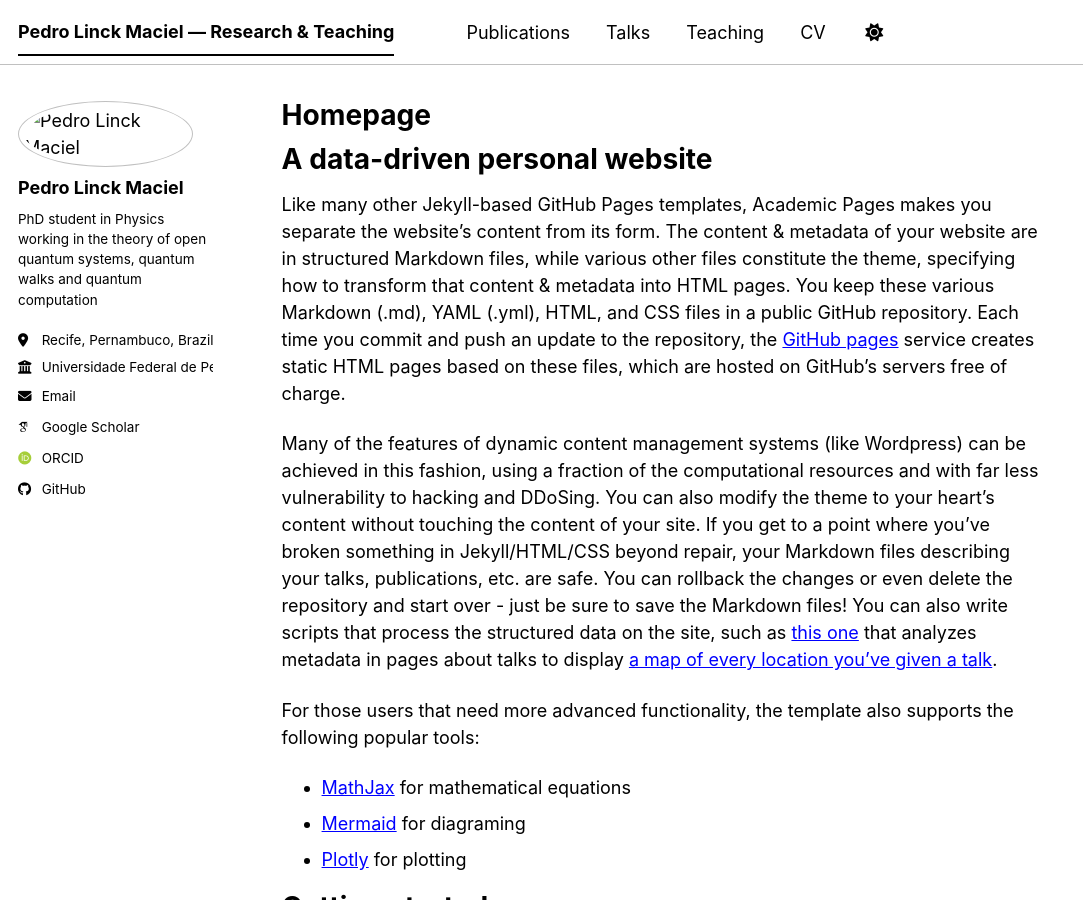
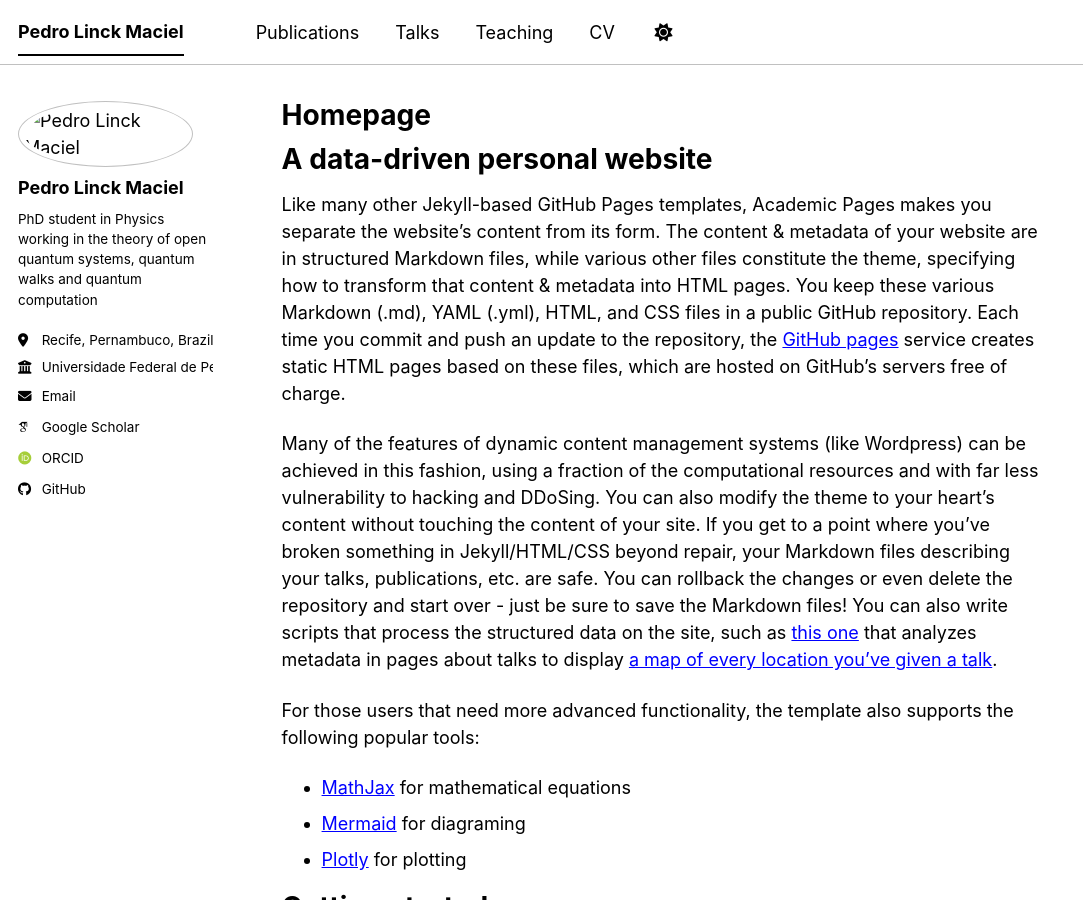
Before and after one commit to pedrolinckm/pedrolinckm.github.io, a Jekyll site: the page built from _pages/about.md, in a window 1280 px wide and 900 px high. Shown: the whole window, without its empty margins (0-1083 px from the left). Built offline with Jekyll 4.4.1, drawn with Linux system fonts in a browser that asks for light colours; some web fonts are replaced; a script bundle is joined from its source files by our own code; library files that are not in the unit come from our copies.

Commit message:
Update site title to remove extra text
Removed 'Research & Teaching' from the site title.

```diff
--- a/_config.yml
+++ b/_config.yml
@@ -9,7 +9,7 @@
 # Basic Site Settings
 locale                   : "en-US"
 site_theme               : "contrast" # The available themes options are "default", "air", "sunrise", "mint", "dirt" and "contrast"
-title                    : "Pedro Linck Maciel — Research & Teaching"
+title                    : "Pedro Linck Maciel"
 title_separator          : "-"
 name                     : "Pedro Linck Maciel"
 description              : &description "Your Name's academic portfolio"   # Update this with a general description of your site, this is the default if not overridden by a page
```
